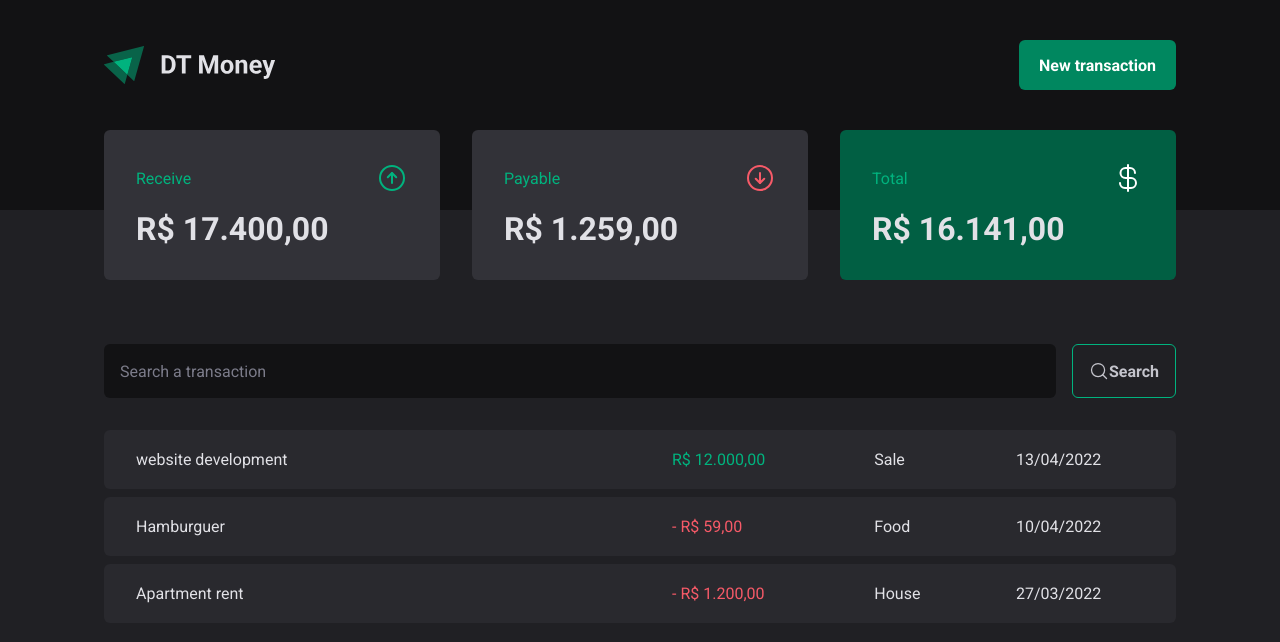
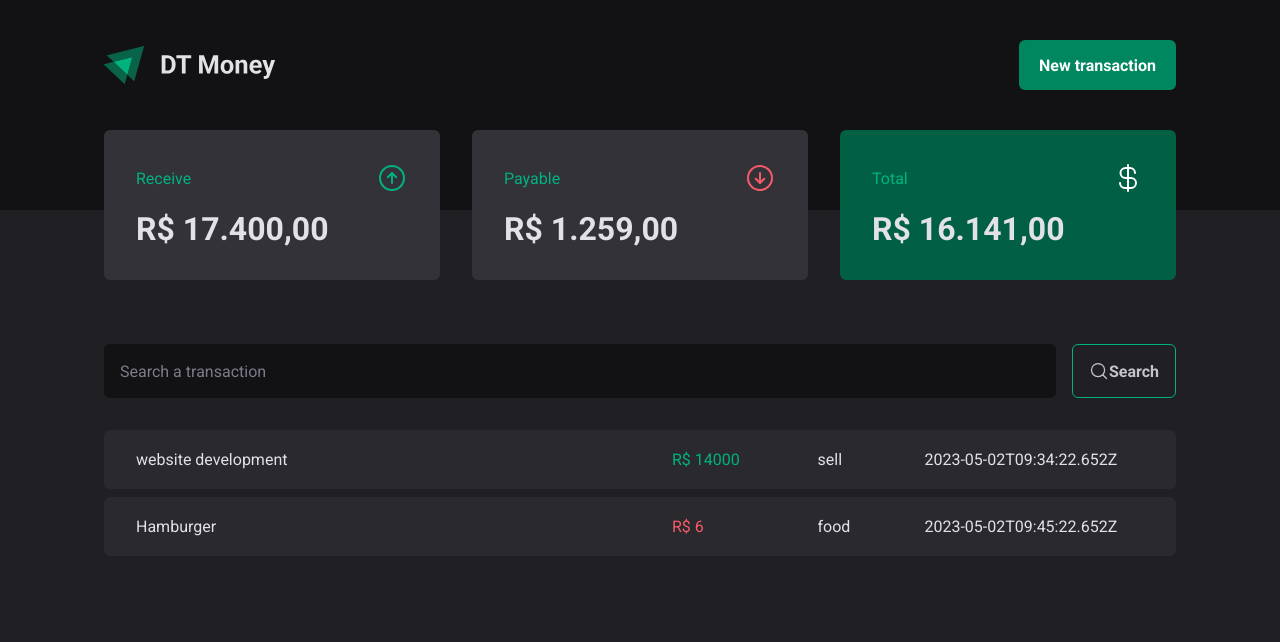
Before and after one commit to zanonijordan/dt-money, a React (Vite) app: page / in a window 1280 px wide. Shown: the top 642 px of the page. Built offline with nearby package versions, Linux system fonts and the light colour scheme; data requests are answered from the project's data file.

Commit message:
API json server create transactions state

```diff
--- a/package.json
+++ b/package.json
@@ -5,6 +5,7 @@
   "type": "module",
   "scripts": {
     "dev": "vite",
+    "dev:server": "json-server server.json -w -d 500",
     "build": "tsc && vite build",
     "lint": "eslint src --ext .ts,.tsx",
     "preview": "vite preview"
--- /dev/null
+++ b/server.json
@@ -0,0 +1,20 @@
+{
+    "transactions": [
+        {
+            "id": 1,
+            "description": "website development",
+            "type": "income",
+            "category": "sell",
+            "price": 14000,
+            "createdAt": "2023-05-02T09:34:22.652Z"
+        },
+        {
+            "id": 2,
+            "description": "Hamburger",
+            "type": "outcome",
+            "category": "food",
+            "price": 6,
+            "createdAt": "2023-05-02T09:45:22.652Z"
+        }
+    ]
+}
--- a/src/pages/transactions/index.tsx
+++ b/src/pages/transactions/index.tsx
@@ -1,3 +1,4 @@
+import { useEffect, useState } from 'react'
 import { Header } from '../../components/Header'
 import { SearchForm } from '../../components/SearchForm'
 import { Summary } from '../../components/Summary'
@@ -10,8 +11,25 @@
 export type TransactionsProps = {
   title?: string
 }
+interface Transaction {
+  id: number
+  description: string
+  type: 'income' | 'outcome'
+  category: string
+  price: number
+  createdAt: string
+}
+export const Transactions = ({ title }: TransactionsProps) => {
+  const [transactions, setTransactions] = useState<Transaction[]>([])
+  useEffect(() => {
+    async function loadTransaction() {
+      const response = await fetch('http://localhost:3000/transactions')
+      const data = await response.json()
+      setTransactions(data)
+    }
+    loadTransaction()
+  }, [])
 
-export const Transactions = ({ title }: TransactionsProps) => {
   return (
     <div>
       <Header />
@@ -20,30 +38,20 @@
         <SearchForm />
         <TransactionTable>
           <tbody>
-            <tr>
-              <td width="50%">website development</td>
-              <td>
-                <PriceHighLight variant="income">R$ 12.000,00</PriceHighLight>
-              </td>
-              <td>Sale</td>
-              <td>13/04/2022</td>
-            </tr>
-            <tr>
-              <td width="50%">Hamburguer</td>
-              <td>
-                <PriceHighLight variant="outcome">- R$ 59,00</PriceHighLight>
-              </td>
-              <td>Food</td>
-              <td>10/04/2022</td>
-            </tr>
-            <tr>
-              <td width="50%">Apartment rent</td>
-              <td>
-                <PriceHighLight variant="outcome">- R$ 1.200,00</PriceHighLight>
-              </td>
-              <td>House</td>
-              <td>27/03/2022</td>
-            </tr>
+            {transactions.map((transaction) => {
+              return (
+                <tr key={transaction.id}>
+                  <td width="50%">{transaction.description}</td>
+                  <td>
+                    <PriceHighLight variant={transaction.type}>
+                      R$ {transaction.price.toString()}
+                    </PriceHighLight>
+                  </td>
+                  <td>{transaction.category}</td>
+                  <td>{transaction.createdAt}</td>
+                </tr>
+              )
+            })}
           </tbody>
         </TransactionTable>
       </TransactionContainer>
```
